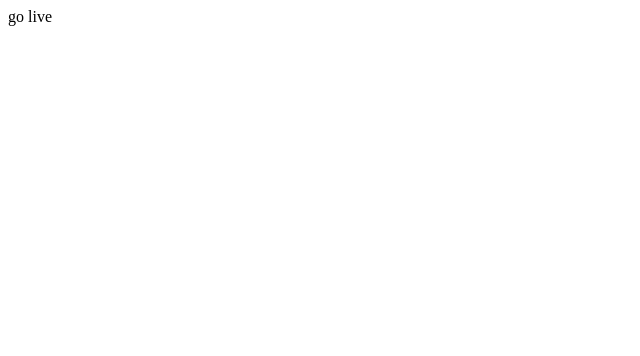
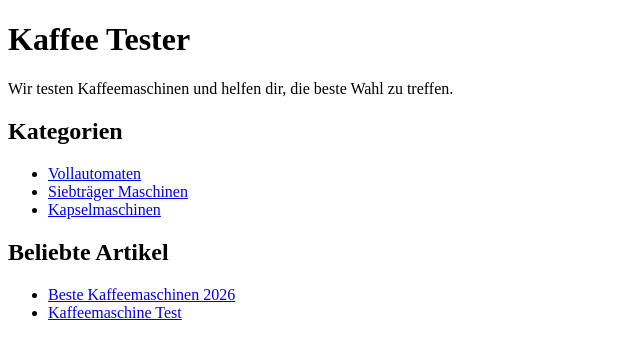
Before and after one commit to guunske-byte/kaffeetester, a plain HTML site: page index.html in a window 1280 px wide. Shown: the whole page, without its empty margins (0-640 px from the left). Drawn offline with Linux system fonts and the light colour scheme.

Commit message:
Update index.html

```diff
--- a/index.html
+++ b/index.html
@@ -1 +1,28 @@
-<p>go live</p>
+<!DOCTYPE html>
+<html lang="de">
+<head>
+  <meta charset="UTF-8">
+  <title>Kaffee Tester – Tests & Vergleiche für Kaffeemaschinen</title>
+  <meta name="description" content="Unabhängige Tests und Vergleiche von Kaffeemaschinen. Vollautomaten, Siebträger und mehr.">
+</head>
+
+<body>
+
+<h1>Kaffee Tester</h1>
+<p>Wir testen Kaffeemaschinen und helfen dir, die beste Wahl zu treffen.</p>
+
+<h2>Kategorien</h2>
+<ul>
+  <li><a href="/vollautomaten.html">Vollautomaten</a></li>
+  <li><a href="/siebtraeger.html">Siebträger Maschinen</a></li>
+  <li><a href="/kapselmaschinen.html">Kapselmaschinen</a></li>
+</ul>
+
+<h2>Beliebte Artikel</h2>
+<ul>
+  <li><a href="/beste-kaffeemaschine.html">Beste Kaffeemaschinen 2026</a></li>
+  <li><a href="/kaffeemaschine-test.html">Kaffeemaschine Test</a></li>
+</ul>
+
+</body>
+</html>
```
